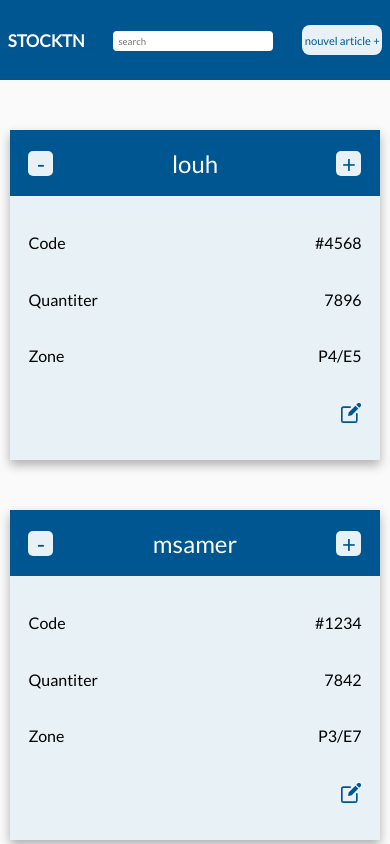
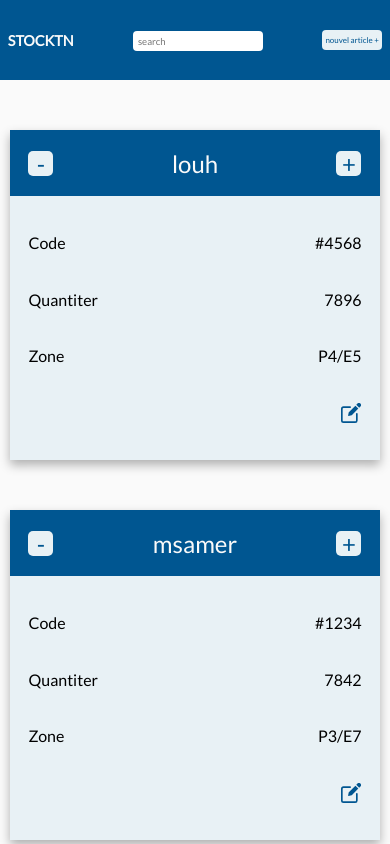
Before and after one commit to ayoub-jouini/stock-app, a React (Create React App) app: page / in a window 390 px wide. Shown: the top 844 px of the page. Built offline with nearby package versions, Linux system fonts and the light colour scheme.

Commit message:
nav-bara css details

```diff
--- a/src/components/nav-bar/nav-bar.css
+++ b/src/components/nav-bar/nav-bar.css
@@ -36,17 +36,18 @@ nav {
 
 @media (max-width:768px) {
     .logo {
-        font-size: 0.7rem;
+        font-size: 0.6rem;
     }
     .search-input {
-        width: 150px;
+        width: 120px;
         height: 20px;
         border-radius: 4px;
         font-size: 0.6rem;
     }
     .nouveau {
-        width: 80px;
-        height: 30px;
-        font-size: 0.7rem;
+        width: 60px;
+        height: 20px;
+        font-size: 0.5rem;
+        border-radius: 4px;
     }
 }
```
